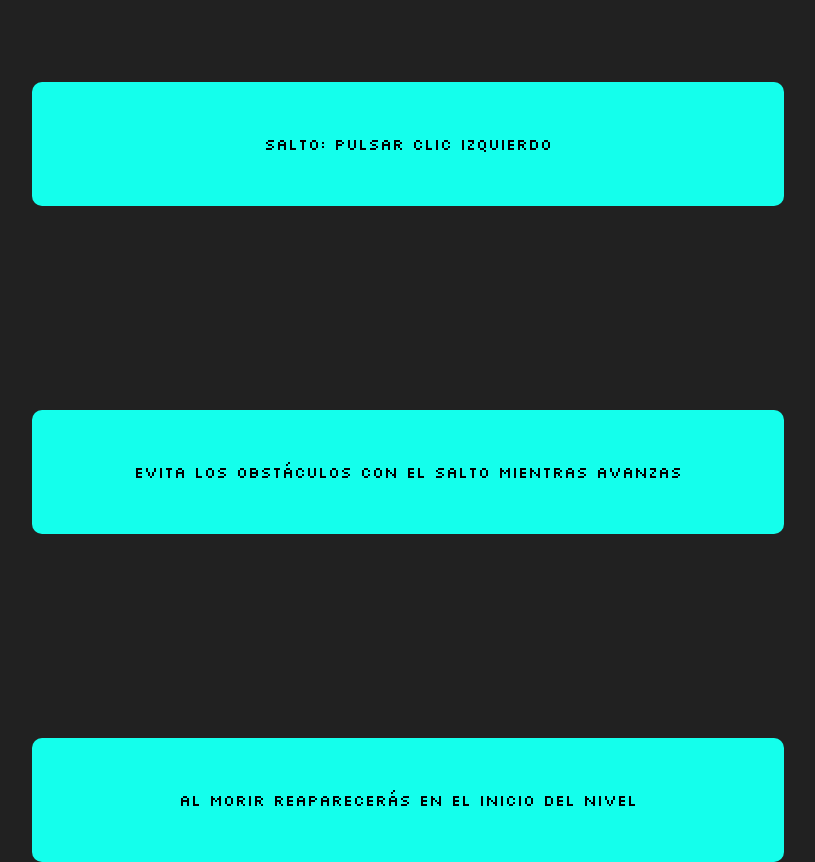
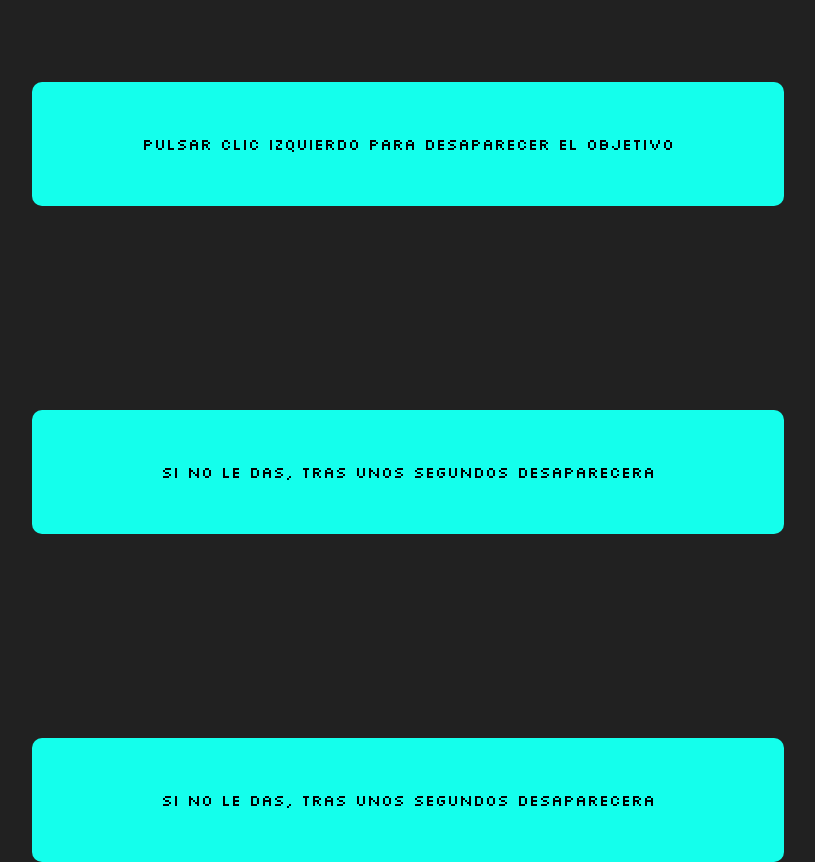
Before and after one commit to adrirubio12/adrirubio12.github.io, a plain HTML site: page guia.html in a window 1280 px wide. Shown: the part 340-1202 px from the top of the page, without its empty margins (232-1047 px from the left). Drawn offline with Linux system fonts and the light colour scheme.

Commit message:
Corrección guia

```diff
--- a/guia.html
+++ b/guia.html
@@ -25,13 +25,13 @@
       <div class="contenidoGeneralGuia">
         <section class="contenidoGuiaSection">
           <div class="apartadosGuia">
-            <p>Salto: pulsar clic izquierdo </p>
+            <p>Pulsar clic izquierdo para desaparecer el objetivo </p>
           </div>
           <div class="apartadosGuia">
-            <p>Evita los obstáculos con el salto mientras avanzas </p>
+            <p>Si no le das, tras unos segundos desaparecera </p>
           </div>
           <div class="apartadosGuia">
-            <p>Al morir reaparecerás en el inicio del nivel </p>
+            <p>Si no le das, tras unos segundos desaparecera </p>
           </div>
         </section>
       </div>
```
